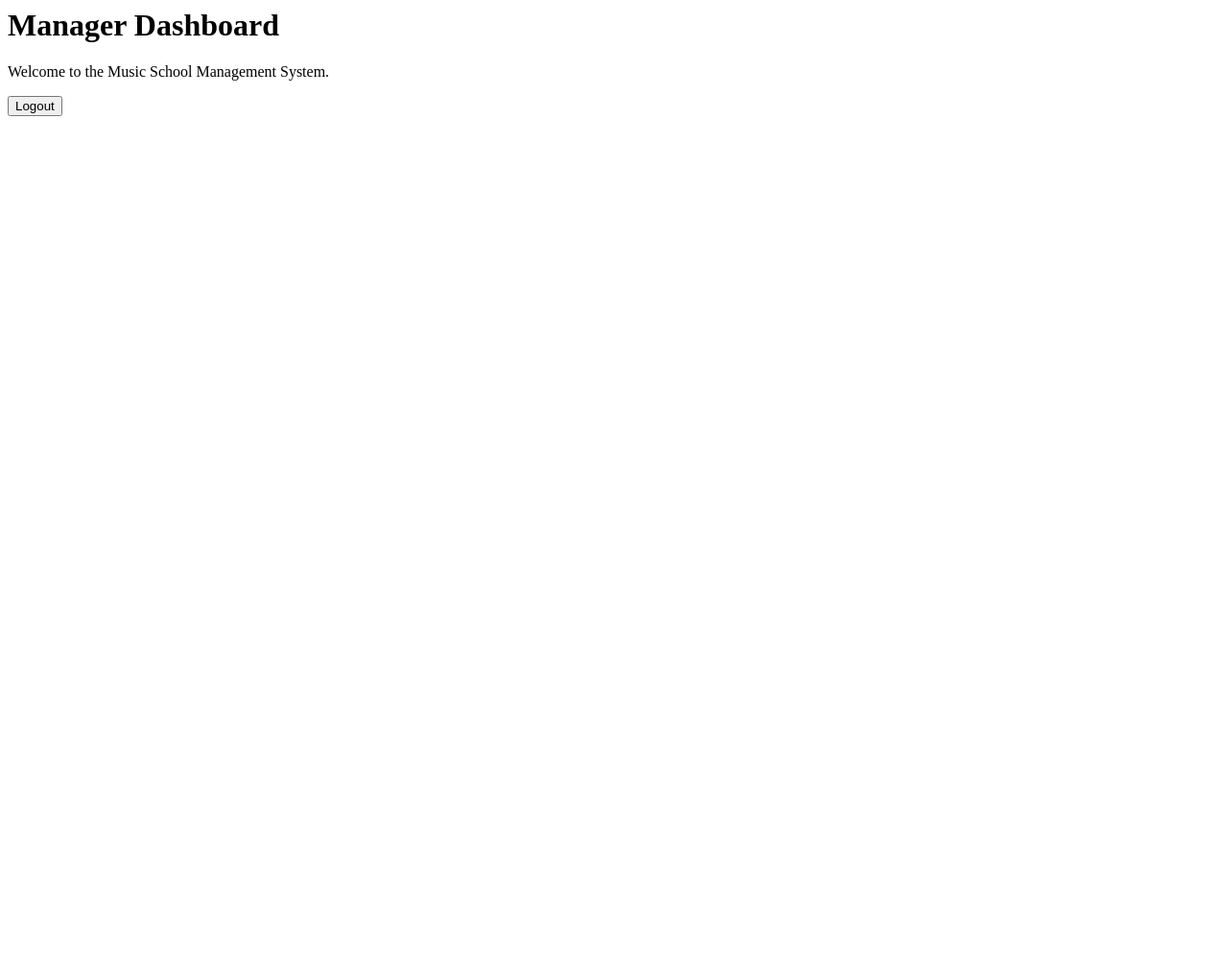
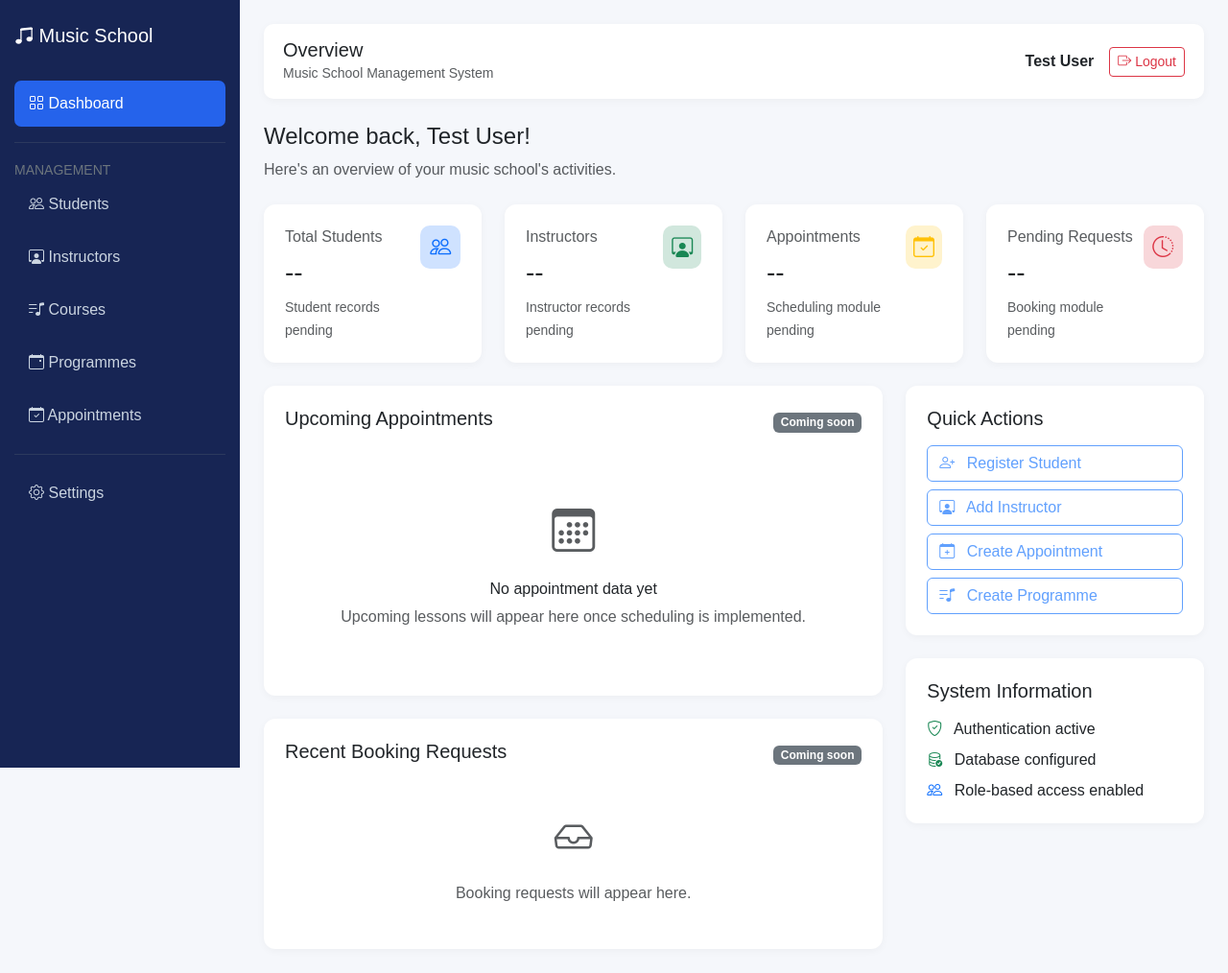
Before and after one commit to Jes-techdev/Jazzland-Music-School-Management-System, a Laravel app: page /manager/dashboard in a window 1280 px wide. Shown: the whole page at 96% size. Before the commit the page ends 121 px from the top, so only its background shows below. Run offline with Laravel 12, Linux system fonts and the light colour scheme; a user stored in the database is signed in; data comes from the database, SQL or seed files in the repository; parts of the project's set-up code (start-up, migrations or seed data) failed here and were passed over.

Commit message:
Build initial management dashboard

```diff
--- a/resources/views/dashboards/manager.blade.php
+++ b/resources/views/dashboards/manager.blade.php
@@ -1,10 +1,186 @@
-<h1>Manager Dashboard</h1>
-<p>Welcome to the Music School Management System.</p>
+@extends('layouts.dashboard')
 
-<form method="POST" action="{{ route('logout') }}">
-    @csrf
+@section('title', 'Manager Dashboard')
+@section('page-heading', 'Overview')
 
-    <button type="submit" class="btn btn-danger">
-        Logout
-    </button>
-</form>
+@section('content')
+
+<div class="mb-4">
+    <h4>Welcome back, {{ auth()->user()->name }}!</h4>
+    <p class="text-muted">
+        Here's an overview of your music school's activities.
+    </p>
+</div>
+
+{{-- Statistics --}}
+
+<div class="row g-4 mb-4">
+
+    <div class="col-md-6 col-xl-3">
+        <div class="stat-card">
+            <div class="d-flex justify-content-between">
+                <div>
+                    <p class="text-muted mb-2">Total Students</p>
+                    <h3>--</h3>
+                    <small class="text-muted">Student records pending</small>
+                </div>
+                <div class="stat-icon bg-primary-subtle text-primary">
+                    <i class="bi bi-people"></i>
+                </div>
+            </div>
+        </div>
+    </div>
+
+    <div class="col-md-6 col-xl-3">
+        <div class="stat-card">
+            <div class="d-flex justify-content-between">
+                <div>
+                    <p class="text-muted mb-2">Instructors</p>
+                    <h3>--</h3>
+                    <small class="text-muted">Instructor records pending</small>
+                </div>
+                <div class="stat-icon bg-success-subtle text-success">
+                    <i class="bi bi-person-workspace"></i>
+                </div>
+            </div>
+        </div>
+    </div>
+
+    <div class="col-md-6 col-xl-3">
+        <div class="stat-card">
+            <div class="d-flex justify-content-between">
+                <div>
+                    <p class="text-muted mb-2">Appointments</p>
+                    <h3>--</h3>
+                    <small class="text-muted">Scheduling module pending</small>
+                </div>
+                <div class="stat-icon bg-warning-subtle text-warning">
+                    <i class="bi bi-calendar-check"></i>
+                </div>
+            </div>
+        </div>
+    </div>
+
+    <div class="col-md-6 col-xl-3">
+        <div class="stat-card">
+            <div class="d-flex justify-content-between">
+                <div>
+                    <p class="text-muted mb-2">Pending Requests</p>
+                    <h3>--</h3>
+                    <small class="text-muted">Booking module pending</small>
+                </div>
+                <div class="stat-icon bg-danger-subtle text-danger">
+                    <i class="bi bi-clock-history"></i>
+                </div>
+            </div>
+        </div>
+    </div>
+
+</div>
+
+
+{{-- Main dashboard sections --}}
+
+<div class="row g-4">
+
+    <div class="col-lg-8">
+
+        <div class="content-card mb-4">
+
+            <div class="d-flex justify-content-between align-items-center mb-3">
+                <h5>Upcoming Appointments</h5>
+                <span class="badge bg-secondary">Coming soon</span>
+            </div>
+
+            <div class="text-center py-5">
+                <i class="bi bi-calendar3 text-muted"
+                   style="font-size: 45px;"></i>
+
+                <h6 class="mt-3">No appointment data yet</h6>
+
+                <p class="text-muted mb-0">
+                    Upcoming lessons will appear here once scheduling is implemented.
+                </p>
+            </div>
+
+        </div>
+
+        <div class="content-card">
+
+            <div class="d-flex justify-content-between align-items-center mb-3">
+                <h5>Recent Booking Requests</h5>
+                <span class="badge bg-secondary">Coming soon</span>
+            </div>
+
+            <div class="text-center py-4">
+                <i class="bi bi-inbox text-muted"
+                   style="font-size: 40px;"></i>
+
+                <p class="text-muted mt-3 mb-0">
+                    Booking requests will appear here.
+                </p>
+            </div>
+
+        </div>
+
+    </div>
+
+
+    <div class="col-lg-4">
+
+        <div class="content-card mb-4">
+
+            <h5 class="mb-3">Quick Actions</h5>
+
+            <div class="d-grid gap-2">
+
+                <button class="btn btn-outline-primary text-start" disabled>
+                    <i class="bi bi-person-plus me-2"></i>
+                    Register Student
+                </button>
+
+                <button class="btn btn-outline-primary text-start" disabled>
+                    <i class="bi bi-person-workspace me-2"></i>
+                    Add Instructor
+                </button>
+
+                <button class="btn btn-outline-primary text-start" disabled>
+                    <i class="bi bi-calendar-plus me-2"></i>
+                    Create Appointment
+                </button>
+
+                <button class="btn btn-outline-primary text-start" disabled>
+                    <i class="bi bi-music-note-list me-2"></i>
+                    Create Programme
+                </button>
+
+            </div>
+
+        </div>
+
+        <div class="content-card">
+
+            <h5 class="mb-3">System Information</h5>
+
+            <p class="mb-2">
+                <i class="bi bi-shield-check text-success me-2"></i>
+                Authentication active
+            </p>
+
+            <p class="mb-2">
+                <i class="bi bi-database-check text-success me-2"></i>
+                Database configured
+            </p>
+
+            <p class="mb-0">
+                <i class="bi bi-people text-primary me-2"></i>
+                Role-based access enabled
+            </p>
+
+        </div>
+
+    </div>
+
+</div>
+
+@endsection
--- /dev/null
+++ b/resources/views/layouts/dashboard.blade.php
@@ -0,0 +1,212 @@
+<!DOCTYPE html>
+<html lang="en">
+<head>
+    <meta charset="UTF-8">
+    <meta name="viewport" content="width=device-width, initial-scale=1.0">
+
+    <title>@yield('title', 'Dashboard') | Music School</title>
+
+    <link href="https://cdn.jsdelivr.net/npm/bootstrap@5.3.8/dist/css/bootstrap.min.css"
+        rel="stylesheet">
+
+    <link href="https://cdn.jsdelivr.net/npm/bootstrap-icons@1.13.1/font/bootstrap-icons.min.css"
+        rel="stylesheet">
+
+    <style>
+        body {
+            background: #f5f7fb;
+            font-family: Arial, sans-serif;
+        }
+
+        .sidebar {
+            width: 250px;
+            min-height: 100vh;
+            background: #172554;
+            color: white;
+            position: fixed;
+            top: 0;
+            left: 0;
+            padding: 25px 15px;
+        }
+
+        .sidebar h4 {
+            font-size: 20px;
+            margin-bottom: 35px;
+        }
+
+        .sidebar a {
+            display: block;
+            color: #cbd5e1;
+            text-decoration: none;
+            padding: 12px 15px;
+            border-radius: 7px;
+            margin-bottom: 7px;
+        }
+
+        .sidebar a:hover,
+        .sidebar a.active {
+            background: #2563eb;
+            color: white;
+        }
+
+        .main-content {
+            margin-left: 250px;
+            padding: 25px;
+        }
+
+        .topbar {
+            background: white;
+            padding: 15px 20px;
+            border-radius: 10px;
+            margin-bottom: 25px;
+            box-shadow: 0 2px 8px rgba(0,0,0,.04);
+        }
+
+        .stat-card {
+            background: white;
+            border: none;
+            border-radius: 12px;
+            padding: 22px;
+            height: 100%;
+            box-shadow: 0 2px 8px rgba(0,0,0,.04);
+        }
+
+        .stat-icon {
+            width: 45px;
+            height: 45px;
+            display: flex;
+            align-items: center;
+            justify-content: center;
+            border-radius: 10px;
+            font-size: 22px;
+        }
+
+        .content-card {
+            background: white;
+            border: none;
+            border-radius: 12px;
+            padding: 22px;
+            box-shadow: 0 2px 8px rgba(0,0,0,.04);
+        }
+
+        @media (max-width: 768px) {
+            .sidebar {
+                width: 70px;
+                padding: 20px 8px;
+            }
+
+            .sidebar h4,
+            .sidebar .menu-text {
+                display: none;
+            }
+
+            .sidebar a {
+                text-align: center;
+                padding: 12px 5px;
+            }
+
+            .main-content {
+                margin-left: 70px;
+                padding: 15px;
+            }
+        }
+    </style>
+
+    @stack('styles')
+</head>
+
+<body>
+
+<aside class="sidebar">
+
+    <h4>
+        <i class="bi bi-music-note-beamed"></i>
+        <span class="menu-text">Music School</span>
+    </h4>
+
+    <a href="{{ route('dashboard') }}" class="active">
+        <i class="bi bi-grid"></i>
+        <span class="menu-text"> Dashboard</span>
+    </a>
+
+    <hr class="border-secondary">
+
+    <small class="text-secondary menu-text">MANAGEMENT</small>
+
+    <a href="#" title="Coming soon">
+        <i class="bi bi-people"></i>
+        <span class="menu-text"> Students</span>
+    </a>
+
+    <a href="#" title="Coming soon">
+        <i class="bi bi-person-workspace"></i>
+        <span class="menu-text"> Instructors</span>
+    </a>
+
+    <a href="#" title="Coming soon">
+        <i class="bi bi-music-note-list"></i>
+        <span class="menu-text"> Courses</span>
+    </a>
+
+    <a href="#" title="Coming soon">
+        <i class="bi bi-calendar-event"></i>
+        <span class="menu-text"> Programmes</span>
+    </a>
+
+    <a href="#" title="Coming soon">
+        <i class="bi bi-calendar-check"></i>
+        <span class="menu-text"> Appointments</span>
+    </a>
+
+    <hr class="border-secondary">
+
+    <a href="#" title="Coming soon">
+        <i class="bi bi-gear"></i>
+        <span class="menu-text"> Settings</span>
+    </a>
+
+</aside>
+
+
+<main class="main-content">
+
+    <header class="topbar d-flex justify-content-between align-items-center">
+
+        <div>
+            <h5 class="mb-0">@yield('page-heading', 'Dashboard')</h5>
+            <small class="text-muted">Music School Management System</small>
+        </div>
+
+        <div class="d-flex align-items-center gap-3">
+
+            <div class="text-end d-none d-sm-block">
+                <strong>{{ auth()->user()->name }}</strong>
+                <br>
+                <small class="text-muted text-capitalize">
+                    {{ auth()->user()->role?->name }}
+                </small>
+            </div>
+
+            <form method="POST" action="{{ route('logout') }}">
+                @csrf
+
+                <button type="submit" class="btn btn-outline-danger btn-sm">
+                    <i class="bi bi-box-arrow-right"></i>
+                    Logout
+                </button>
+            </form>
+
+        </div>
+
+    </header>
+
+    @yield('content')
+
+</main>
+
+<script src="https://cdn.jsdelivr.net/npm/bootstrap@5.3.8/dist/js/bootstrap.bundle.min.js"></script>
+
+@stack('scripts')
+
+</body>
+</html>
```
Also changed, not shown: resources/views/dashboards/instructor.blade.php (+13 -2 lines), resources/views/dashboards/parent.blade.php (+11 -8 lines), resources/views/dashboards/student.blade.php (+13 -2 lines).
